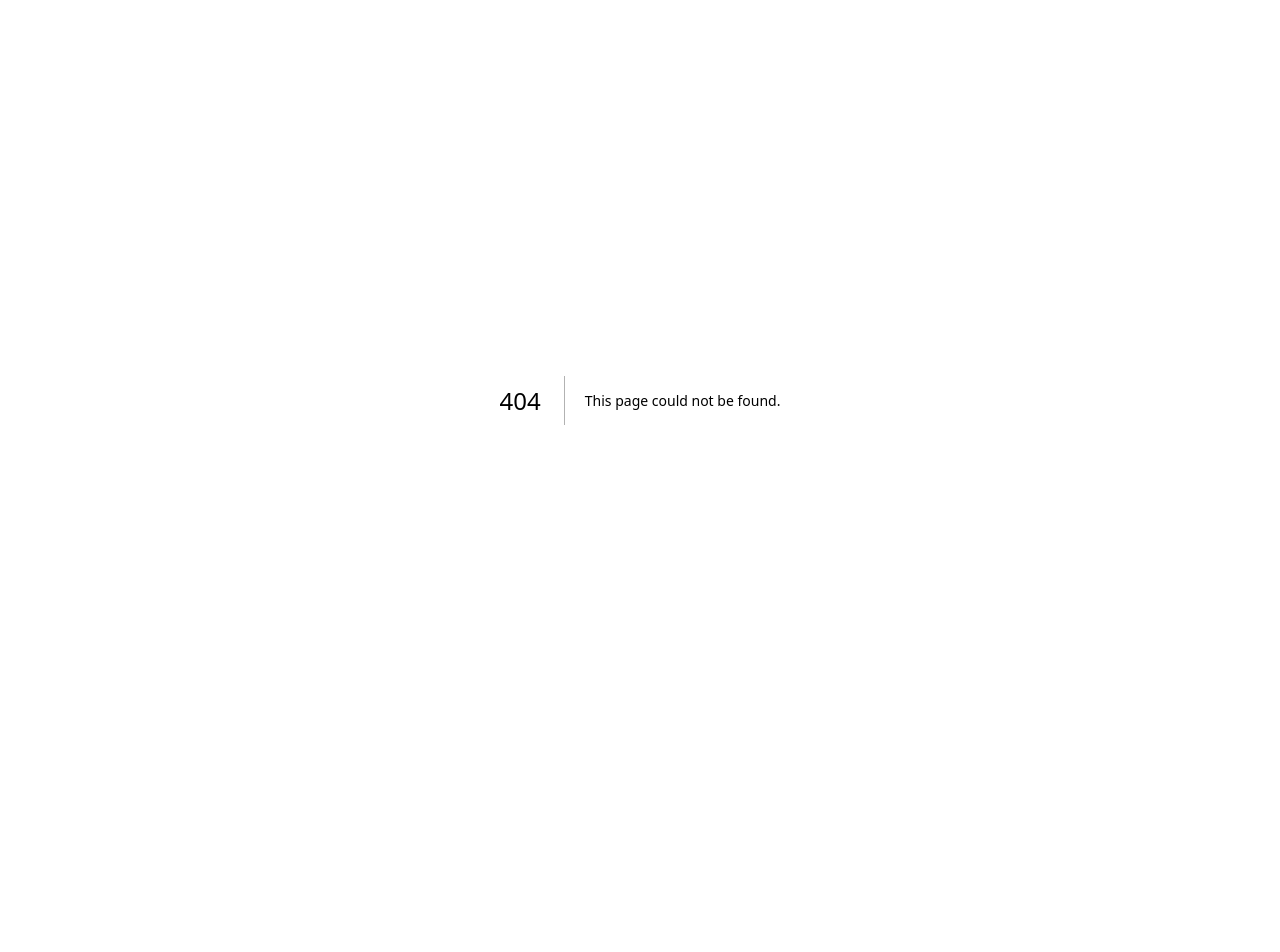
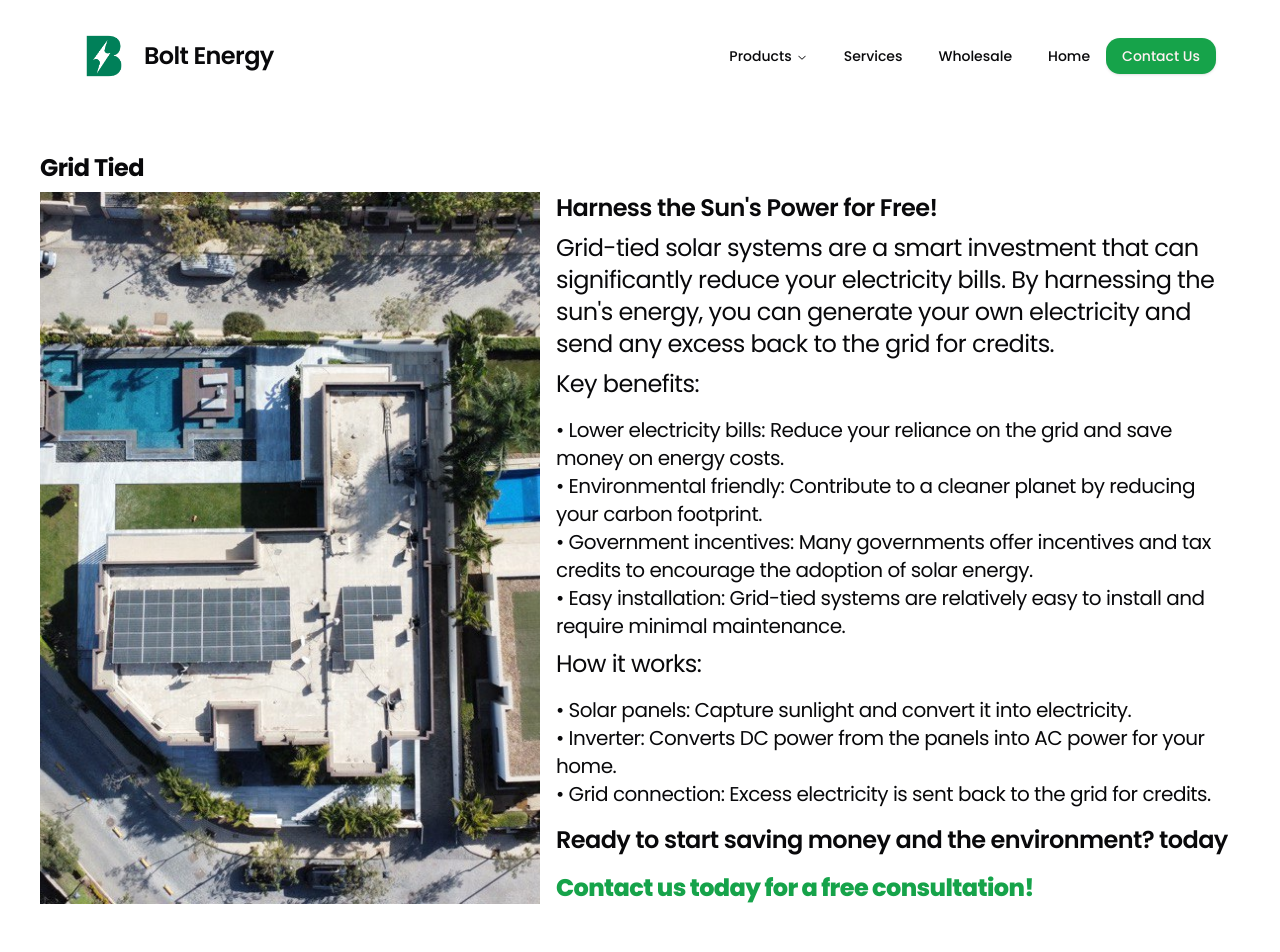
Before and after one commit to amrayman100/solar, a Next.js app: page /product/grid-tied in a window 1280 px wide. Before the commit this address had no page. Shown: the top 952 px of the page. Before the commit the page ends 800 px from the top, so only its background shows below. Built offline with nearby package versions, Linux system fonts and the light colour scheme.

Commit message:
grid tied product page

```diff
--- /dev/null
+++ b/app/product/grid-tied/page.tsx
@@ -0,0 +1,93 @@
+import { Footer } from "@/components/shared/footer";
+import Header from "@/components/shared/header";
+import {
+  TypographyH3,
+  TypographyH4Light,
+} from "@/components/shared/typography";
+import Image from "next/image";
+import Link from "next/link";
+
+export default async function GridTied() {
+  return (
+    <>
+      <main className="flex-grow">
+        <Header />
+        <div className="m-10">
+          <div className="flex place-items-center gap-3">
+            <TypographyH3 text="Grid Tied" className="font-bold self-center" />
+          </div>
+          <div className="mt-2 lg:flex gap-4 flex-row">
+            <Image
+              alt="Grid Tied"
+              src={"/drone-2.jpg"}
+              blurDataURL={"/drone-2.jpg"}
+              placeholder="blur"
+              quality={100}
+              height={500}
+              width={500}
+              style={{
+                objectFit: "cover",
+              }}
+            />
+            <div className="flex justify-center h-full">
+              <div className="m-auto flex flex-col">
+                <TypographyH3 text="Harness the Sun's Power for Free! " />
+                <TypographyH3
+                  text="Grid-tied solar systems are a smart investment that can significantly reduce your electricity bills. By harnessing the sun's energy, you can generate your own electricity and send any excess back to the grid for credits. "
+                  className="font-normal mt-2"
+                />
+                <TypographyH3
+                  text="Key benefits:"
+                  className="font-normal mt-2"
+                />
+                <ul className="mt-4">
+                  <li>
+                    <TypographyH4Light text="• Lower electricity bills: Reduce your reliance on the grid and save money on energy costs." />
+                  </li>
+                  <li>
+                    <TypographyH4Light text="• Environmental friendly: Contribute to a cleaner planet by reducing your carbon footprint." />
+                  </li>
+                  <li>
+                    <TypographyH4Light text="• Government incentives: Many governments offer incentives and tax credits to encourage the adoption of solar energy." />
+                  </li>
+                  <li>
+                    <TypographyH4Light text="• Easy installation: Grid-tied systems are relatively easy to install and require minimal maintenance." />
+                  </li>
+                </ul>
+                <TypographyH3
+                  text="How it works:"
+                  className="font-normal mt-2"
+                />
+                <ul className="mt-4">
+                  <li>
+                    <TypographyH4Light text="• Solar panels: Capture sunlight and convert it into electricity." />
+                  </li>
+                  <li>
+                    <TypographyH4Light text="• Inverter: Converts DC power from the panels into AC power for your home." />
+                  </li>
+                  <li>
+                    <TypographyH4Light text="• Grid connection: Excess electricity is sent back to the grid for credits." />
+                  </li>
+                </ul>
+                <div className="mt-4">
+                  <span className="text-2xl font-semibold tracking-tight">
+                    Ready to start saving money and the environment? today
+                  </span>
+                </div>
+                <div className="mt-4">
+                  <Link
+                    className="text-2xl scroll-m-20 font-extrabold tracking-tight text-primary"
+                    href={"/proposal/grid-tied"}
+                  >
+                    Contact us today for a free consultation!
+                  </Link>
+                </div>
+              </div>
+            </div>
+          </div>
+        </div>
+      </main>
+      <Footer />
+    </>
+  );
+}
--- a/app/product/solar-heating/page.tsx
+++ b/app/product/solar-heating/page.tsx
@@ -1,12 +1,8 @@
 import { Footer } from "@/components/shared/footer";
 import Header from "@/components/shared/header";
 import {
-  TypographyH1,
-  TypographyH2,
   TypographyH3,
-  TypographyH4,
   TypographyH4Light,
-  TypographyH5,
 } from "@/components/shared/typography";
 import Image from "next/image";
 import Link from "next/link";
--- a/components/shared/header.tsx
+++ b/components/shared/header.tsx
@@ -134,6 +134,10 @@ export default function Header() {
                 <NavigationMenuContent>
                   <ul className="grid gap-3 p-4 md:w-[400px] lg:w-[500px]">
                     <ListItem
+                      href="/product/grid-tied"
+                      title="Grid Tied"
+                    ></ListItem>
+                    <ListItem
                       href="/product/solar-irrigation"
                       title="Solar Irrigation"
                     ></ListItem>
```
